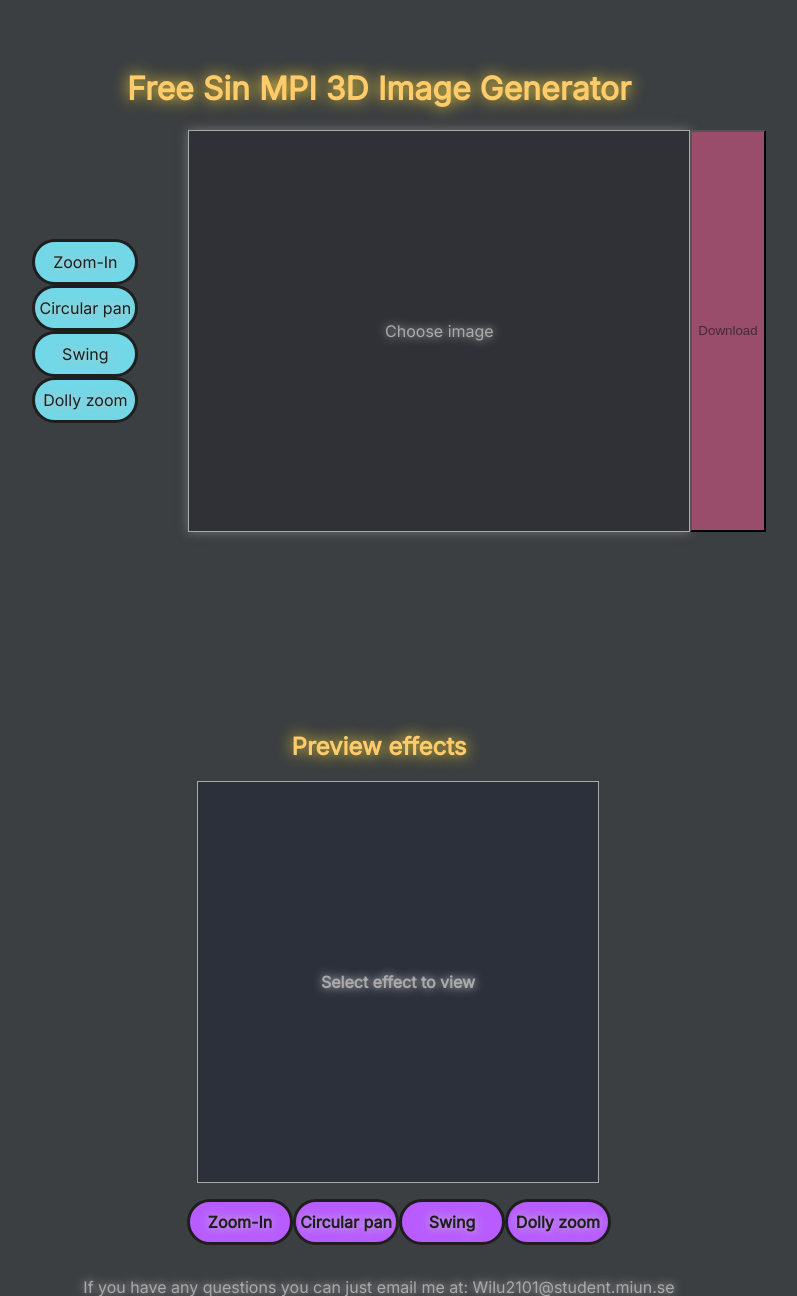
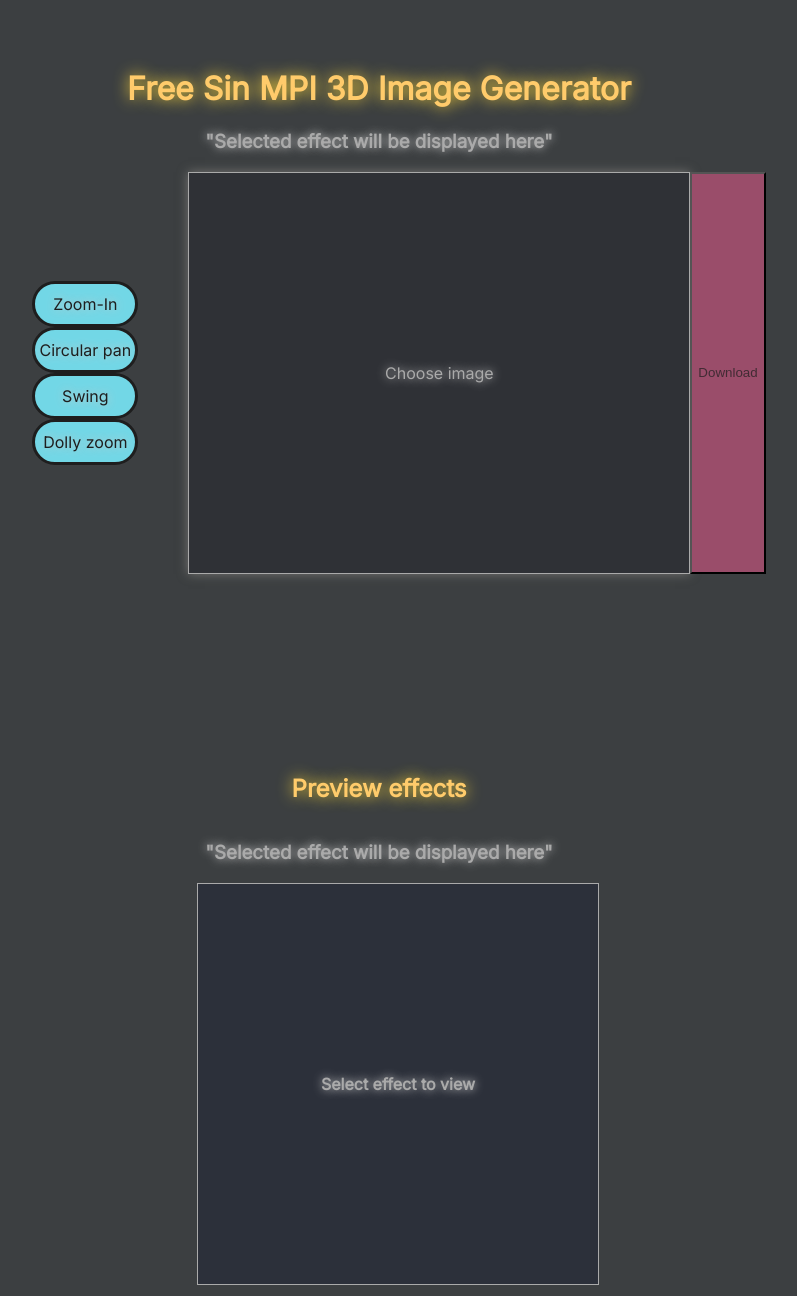
Before and after one commit to Lunkaren/Kandidat_arbete, a Flask app: page /l2 in a window 1280 px wide. Shown: the top 1296 px of the page, without its empty margins (261-1058 px from the left). Run offline with Flask 3, Linux system fonts and the light colour scheme.

Commit message:
added in a text that displays selected effect.

```diff
--- a/static/scripts/main.js
+++ b/static/scripts/main.js
@@ -1,6 +1,9 @@
 document.addEventListener("DOMContentLoaded", () => {
     const previewContainer = document.getElementById("preview_video");
     const previewList = document.getElementById("previews");
+    const titleElement = document.getElementById("effect_title");
+    const titleElement2 = document.getElementById("effect_title_top");
+
 
     const videoMap = {
         zoom:     { title: "Zoom-In",       path: "/videos/zoom.mp4" },
@@ -13,11 +16,14 @@ document.addEventListener("DOMContentLoaded", () => {
         const li = e.target.closest("li");
         if (!li || !videoMap[li.id]) return;
 
-        const { path } = videoMap[li.id];
+        const { title, path } = videoMap[li.id];
 
+        titleElement.textContent = title;
+        titleElement2.textContent = title;
         previewContainer.innerHTML = "";
 
         const videoElement = document.createElement("video");
+
         videoElement.src = path;
         videoElement.controls = false;
         videoElement.width = 500;
--- a/templates/layout1.html
+++ b/templates/layout1.html
@@ -9,7 +9,8 @@
         <div id="imagePreview">Choose image</div>
         <button id="upload" type="submit" style="display: none;">Upload image</button>
     </form>
-        <h2 id="select_effect_label">Pick an effect to preview</h2>
+    <h2 id="select_effect_label">Pick an effect to preview</h2>
+    <h3 id="effect_title">"Selected effect will be displayed here"</h3>
     <div id="previews">
         <ul id="select_effect">
             <li id="zoom">Zoom-In</li>
--- a/templates/layout2.html
+++ b/templates/layout2.html
@@ -4,6 +4,7 @@
 {% endblock %}
 {% block content %}
     <div id="top">
+        <h3 id="effect_title_top">"Selected effect will be displayed here"</h3>
         <div id="image_effect_select">
             <ul id="select_effect">
                 <li id="zoom">Zoom-In</li>
@@ -24,6 +25,7 @@
     <div id="bottom">
         <h2 id="effect_preview_label"> Preview effects</h2>
         <div id="previews">
+            <h3 id="effect_title">"Selected effect will be displayed here"</h3>
             <div id="preview_video">Select effect to view</div>
             <ul id="select_preview">
                 <li id="zoom">Zoom-In</li>
```
